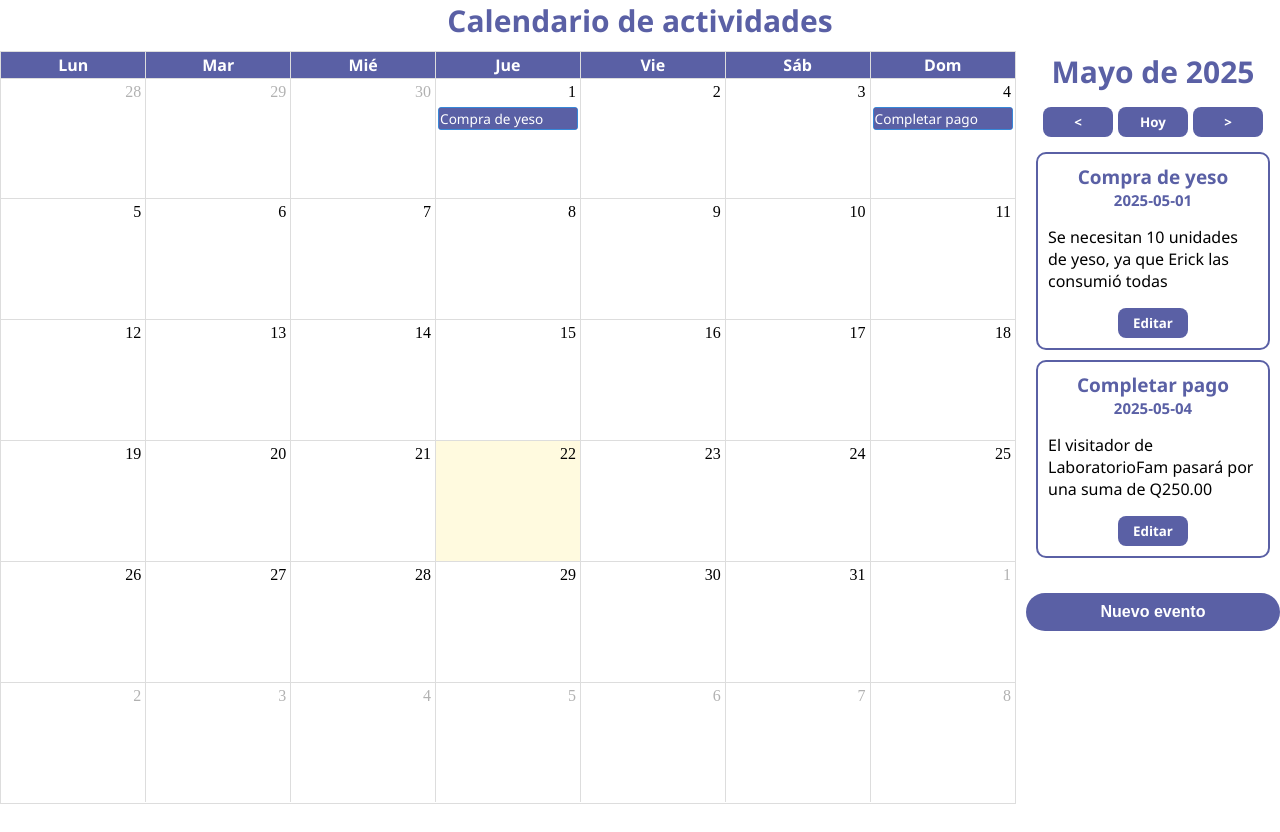
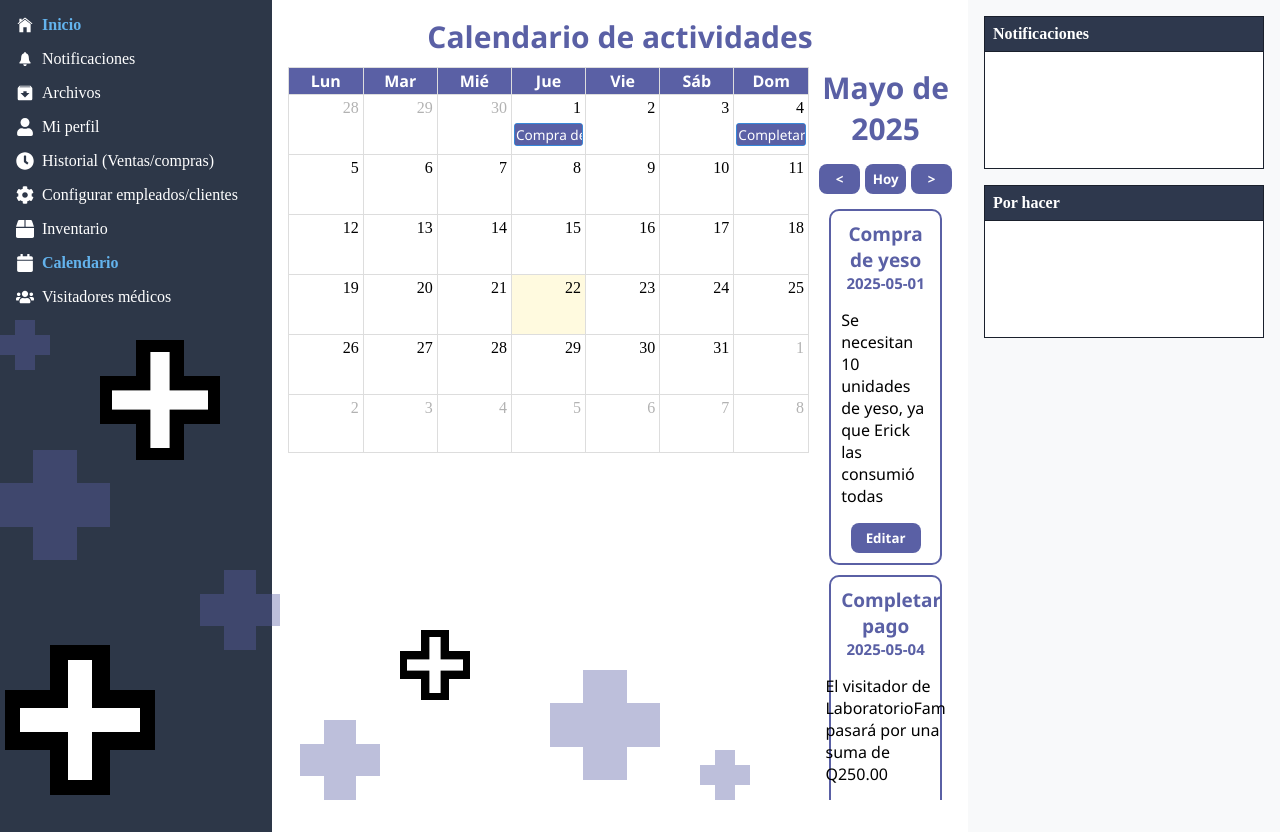
Before and after one commit to DufreyM/ERP-frontend, a React (Vite) app: page /admin/calendario in a window 1280 px wide. Before the commit the page ends 804 px from the top, so only its background shows below. Built offline with nearby package versions, Linux system fonts and the light colour scheme; the HTML template or start-up script is replaced by a standard one.

Commit message:
first attempt: useContext - navbar

```diff
--- a/src/App.jsx
+++ b/src/App.jsx
@@ -44,29 +44,6 @@ function App() {
                         </BackgroundCross>
                     }
                 />
-                <Route path="/admin/dashboard" element={<AdminLayout />}>
-                  <Route index element={<AdminDashboard />} />
-                </Route>
-                <Route
-                    path="/admin/mi-perfil"
-                    element={
-                        <BackgroundCross variant="blue">
-                            <MiPerfil />
-                        </BackgroundCross>
-                    }
-                />
-                                <Route
-                    path="/admin/archivos"
-                    element={
-                            <BackgroundCross variant="orange">
-                                <ArchivosScreen />
-                            </BackgroundCross>
-                    }
-                />
-
-                 <Route path="/admin/calendario"
-                    element={<CalendarScreen></CalendarScreen>}
-                />
                 <Route
                     path="/auth/verify-reset"
                     element={<NewPassword />}
@@ -75,6 +52,14 @@ function App() {
                     path="/reset-password-success"
                     element={<PasswordSuccess />}
                 />
+
+                <Route path="/admin" element={<AdminLayout />}>
+                <Route index element={<AdminDashboard />} />
+                <Route path="dashboard" element={<AdminDashboard />} />
+                <Route path="mi-perfil" element={<MiPerfil />} />
+                <Route path="archivos" element={<ArchivosScreen />} />
+                <Route path="calendario" element={<CalendarScreen />} />
+                </Route>
             </Routes>
         </Router>
     );
--- a/src/components/BackgroundCross/BackgroundCross.jsx
+++ b/src/components/BackgroundCross/BackgroundCross.jsx
@@ -15,6 +15,7 @@ const BackgroundCross = ({
     children,
     variant = "default",
     mirrored = false,
+    className = "",
 }) => {
 
     return (
@@ -39,12 +40,9 @@ const BackgroundCross = ({
 
             </div>
             </div>
-            <div className="content">
+            <div className={`content ${className}`}>
                 {children}
             </div>
-
-
-
         </div>
     );
 };
--- a/src/components/RightPanel/RightPanel.css
+++ b/src/components/RightPanel/RightPanel.css
@@ -1,11 +1,9 @@
 .right-panel {
-  width: 300px;
-  background-color: #f8f8f8;
-  border-left: 1px solid #ccc;
-  display: flex;
-  flex-direction: column;
-  justify-content: start;
-  padding: 1rem 0.5rem;
+  width: 280px;
+  background-color: #f8f9fa;
+  padding: 1rem;
+  height: 100vh;
+  overflow-y: auto;
 }
 
 .panel-section {
--- a/src/layouts/AdminLayout.css
+++ b/src/layouts/AdminLayout.css
@@ -1,9 +1,12 @@
 .admin-layout {
   display: flex;
-  min-height: 100vh;
+  flex-direction: row;
+  height: 100vh;
+  width: 100%;
 }
 
 .admin-content {
   flex: 1;
-  background-color: #f7fafc;
+  padding: 1rem;
+  overflow-y: auto;
 }
--- a/src/layouts/AdminLayout.jsx
+++ b/src/layouts/AdminLayout.jsx
@@ -3,11 +3,14 @@ import Navbar from '../components/Navbar/Navbar.jsx';
 import RightPanel from "../components/RightPanel/RightPanel.jsx";
 import "./AdminLayout.css";
 
-import { IoIosNotifications } from "react-icons/io";
+import { useLocation } from 'react-router-dom';
+import { IoIosNotifications, IoIosHome } from "react-icons/io";
 import { IoMdArchive } from "react-icons/io";
 import { FaUser, FaBox, FaClock, FaCalendar, FaUsers, FaCog } from "react-icons/fa";
+import BackgroundCross from "../components/BackgroundCross/BackgroundCross.jsx";
 
 const adminItems = [
+  { label: "Inicio", to: "/admin/", icon: IoIosHome },
   { label: "Notificaciones", to: "/admin/notificaciones", icon: IoIosNotifications },
   { label: "Archivos", to: "/admin/archivos", icon: IoMdArchive },
   { label: "Mi perfil", to: "/admin/mi-perfil", icon: FaUser },
@@ -19,7 +22,18 @@ const adminItems = [
 ];
 
 export default function AdminLayout() {
+  const { pathname } = useLocation();
+    const variantMap = {
+    "/admin/dashboard": "blue",
+    "/admin/mi-perfil": "blue",
+    "/admin/archivos": "orange",
+    "/admin/calendario": "yellow",
+  };
+
+  const variant = variantMap[pathname] || "default";
+
   return (
+    <BackgroundCross variant={variant} className="admin-background">
       <div className="admin-layout">
         <Navbar items={adminItems} />
         <main className="admin-content">
@@ -27,5 +41,6 @@ export default function AdminLayout() {
         </main>
         <RightPanel />
       </div>
+    </BackgroundCross>
   );
 }
```
Also changed, not shown: src/Screens/Calendar/CalendarScreen.jsx (+1 -14 lines). Lines whose indentation alone changed are shown as unchanged.
